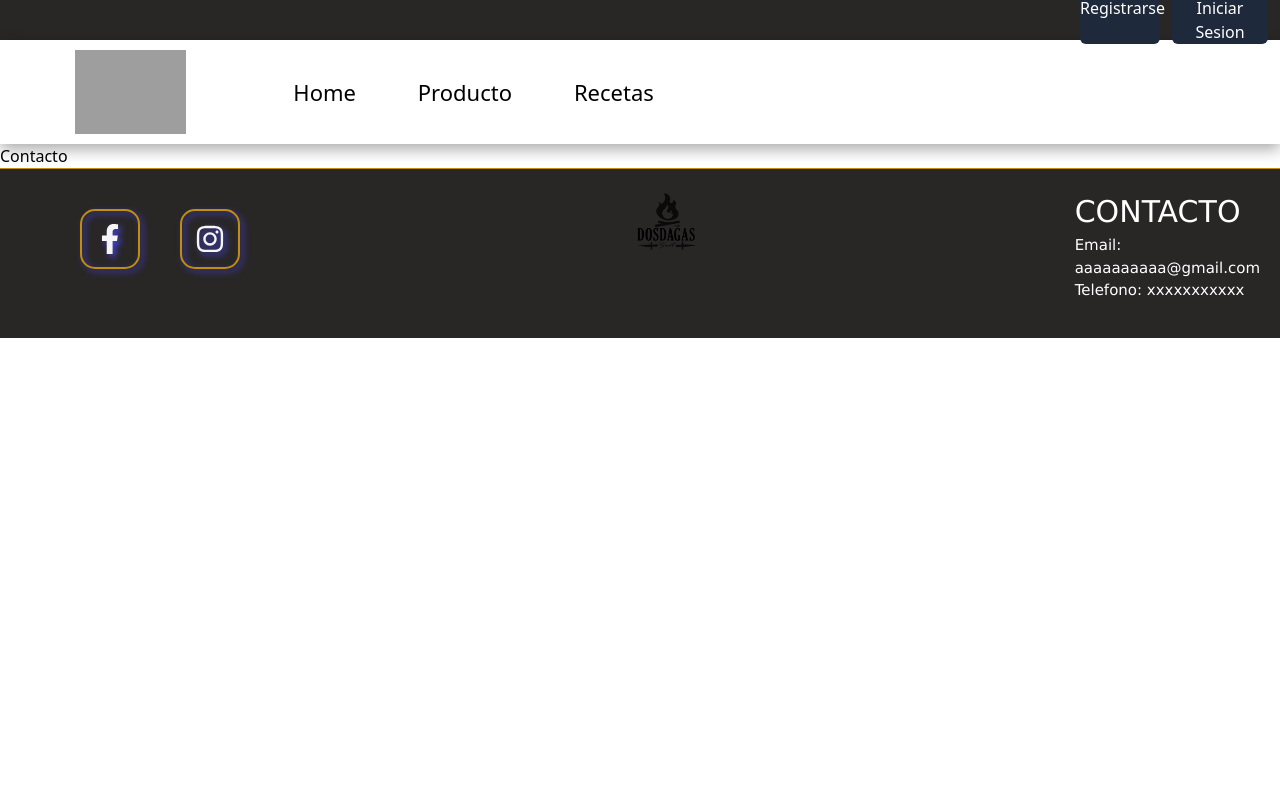
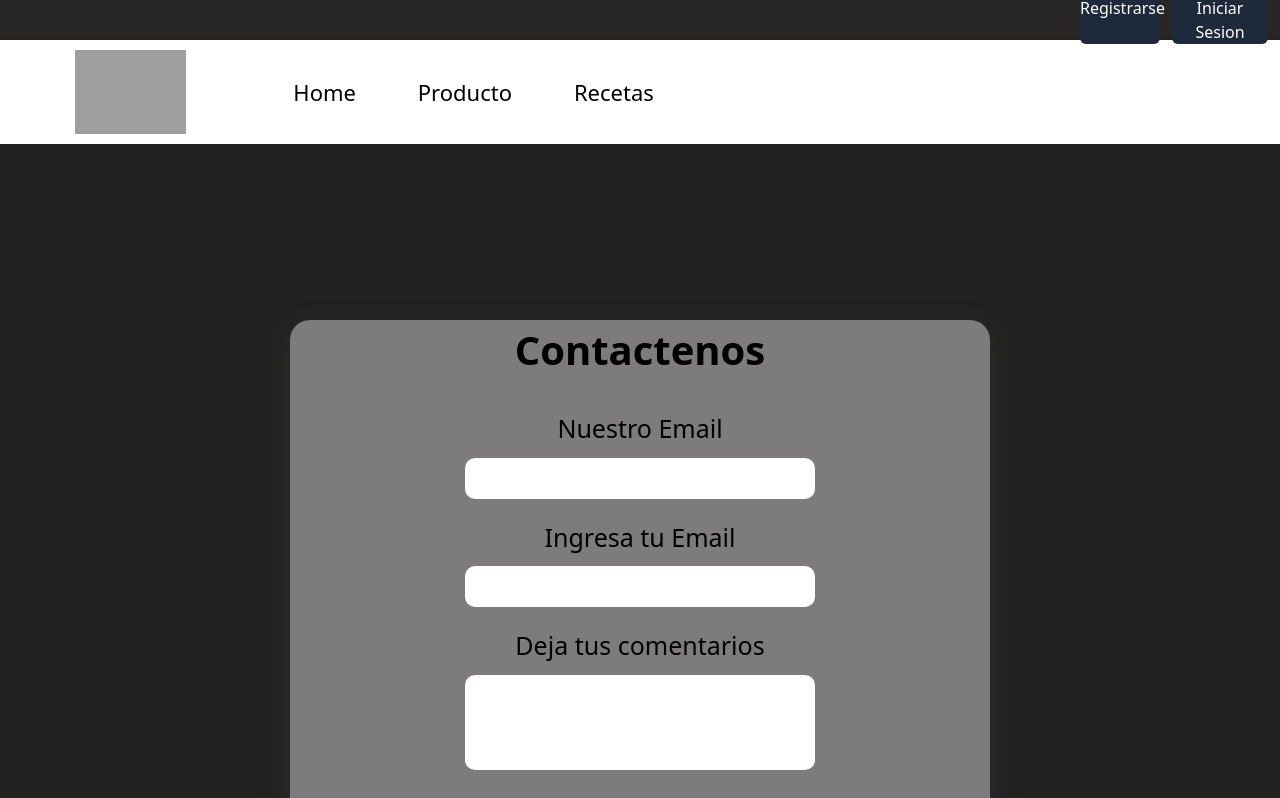
Before and after one commit to tomiw123/Henry-PF, a React (Vite) app in the folder client/: page /contacto in a window 1280 px wide. Shown: the top 798 px of the page. Built offline with nearby package versions, Linux system fonts and the light colour scheme; no server answers; grey boxes are pictures that could not be loaded.

Commit message:
formulario de contacto

```diff
--- a/client/package.json
+++ b/client/package.json
@@ -12,6 +12,7 @@
     "axios": "^1.2.0",
     "dotenv": "^16.0.3",
     "firebase": "^9.14.0",
+    "formik": "^2.2.9",
     "react": "^18.2.0",
     "react-alice-carousel": "^2.6.6",
     "react-dom": "^18.2.0",
@@ -20,7 +21,8 @@
     "react-router-dom": "^6.4.3",
     "redux": "^4.2.0",
     "redux-devtools-extension": "^2.13.9",
-    "redux-thunk": "^2.4.2"
+    "redux-thunk": "^2.4.2",
+    "yup": "^0.32.11"
   },
   "devDependencies": {
     "@types/react": "^18.0.24",
--- a/client/src/component/Contacto/Contacto.jsx
+++ b/client/src/component/Contacto/Contacto.jsx
@@ -1,9 +1,62 @@
-import React from 'react'
+import React from "react";
+import style from "./Contacto.module.css";
+import { Formik, Field, Form, ErrorMessage } from "formik";
+import * as Yup from 'yup'
+import {FaWhatsapp} from 'react-icons/fa'
 
 const Contacto = () => {
+
+
   return (
-    <div>Contacto</div>
-  )
-}
+    <Formik
+      initialValues={{
+        owner: "",
+        client: "",
+        comments: "",
+        cellphone: "",
+      }}
+      validationSchema={Yup.object({
+        owner: Yup.string()
+        .email("Invalid email address")
+        .max(20, 'Must be 20 characters or less')
+        .required("Owner is required"),
+        client: Yup.string()
+        .email("Invalid email address")
+        .max(20, 'Must be 20 characters or less')
+        .required("Client is required"),
+        comments: Yup.string().required("Comments is required"),
+        cellphone: Yup.number()
+        .required("Cellphone is required")
+        .integer(),
+      })}
+      onSubmit={(values,{setSubmiting}) => {
+        console.log(values);
+      }}
+    >
+        <div className={style.principal}>
+          <div className={style.card}>
+            <h1>Contactenos</h1>
+            <Form>
+              <label>Nuestro Email</label>
+              <Field type="email" name="owner"/>
+              <ErrorMessage name="owner"/>
+              <label>Ingresa tu Email</label>
+              <Field type="email" name="client" />
+              <ErrorMessage name="client"/>
+              <label>Deja tus comentarios</label>
+              <Field
+                rows="3"
+                cols="3"
+                name="comments"
+                as="textarea"
+                />
+                <ErrorMessage name="comments"/>
+              <button type="submit">Contactar</button>
+            </Form>
+          </div>
+        </div>
+    </Formik>
+  );
+};
 
-export default Contacto
+export default Contacto;
--- /dev/null
+++ b/client/src/component/Contacto/Contacto.module.css
@@ -0,0 +1,69 @@
+.principal{
+  min-height: 900px;
+  display: flex;
+  justify-content: center;
+  align-items: center;
+  background-color: #242121;
+}
+
+.card {
+  width: 700px;
+  border-radius: 20px;
+  background: rgba(255, 255, 255, 0.403);
+  overflow: hidden;
+  box-shadow: rgba(100, 100, 111, 0.2) 0px 7px 29px 0px;
+  transition: all 0.5s;
+  padding-bottom: 15px;
+}
+
+.card:hover {
+  box-shadow: rgba(0, 0, 0, 0.25) 0px 54px 55px, rgba(0, 0, 0, 0.12) 0px -12px 30px, rgba(0, 0, 0, 0.12) 0px 4px 6px, rgba(0, 0, 0, 0.17) 0px 12px 13px, rgba(0, 0, 0, 0.09) 0px -3px 5px;
+}
+
+.principal form{
+  display: flex;
+  flex-direction: column;
+  justify-content: center;
+  align-items: center;
+
+}
+
+.principal input{
+  margin-bottom: 20px;
+  width: 350px;
+  padding: 7px;
+  border-radius: 10px;
+  margin-top: 10px;
+  font-size: 18px;
+}
+
+.principal textarea{
+  width: 350px;
+  padding: 7px;
+  border-radius: 10px;
+  margin-top: 10px;
+  margin-bottom: 30px;
+  font-size: 18px;
+  resize: none;
+}
+
+.principal h1{
+  display: flex;
+  align-items: center;
+  justify-content: center;
+  margin-bottom: 30px;
+  font-size: 40px;
+  font-weight: bold;
+}
+
+.principal label{
+  font-size: 25px;
+}
+
+.principal button{
+  font-size: 25px;
+  border: solid 3px black;
+  padding: 5px;
+  width: 180px;
+  border-radius: 15px;
+}
--- a/client/src/component/Footer/Footer.css
+++ b/client/src/component/Footer/Footer.css
@@ -37,8 +37,8 @@
     filter: drop-shadow(3px 3px 3px #4444dd);
     width: 60px;
     height: 60px;
+}
 
-}
 
 
 .rs:hover{
--- a/client/src/component/Footer/Footer.jsx
+++ b/client/src/component/Footer/Footer.jsx
@@ -1,6 +1,6 @@
 import React from "react";
 import { Link } from "react-router-dom";
-import { FaFacebookF, FaInstagram } from "react-icons/fa";
+import { FaFacebookF, FaInstagram, FaWhatsapp } from "react-icons/fa";
 import "./Footer.css";
 import image from "../../assets/dosdagas-png-transparente.png";
 
@@ -26,6 +26,12 @@ const Footer = () => {
           </div>
         </a>
 
+          <div className="rs">
+          <FaWhatsapp className="icon" style={{width: "80px"}}/>
+          </div>
+
+
+
         <div className="logo">
           <Link to="/">
               <img src={image} alt="not-found" width={200} />
@@ -33,16 +39,14 @@ const Footer = () => {
         </div>
 
         <div className="teldic">
-          {/* <Link to={'/contacto'}> */}
+          <Link to={'/contacto'}>
           <h1>CONTACTO</h1>
-          {/* </Link> */}
+          </Link>
           <h2>Email: aaaaaaaaaa@gmail.com</h2>
           <h2>Telefono: xxxxxxxxxxx</h2>
         </div>
       </div>
-
-
-    </div>
+      </div>
   );
 };
 
```
Also changed, not shown: 1 other file (tests, documents, lock files or other folders).
